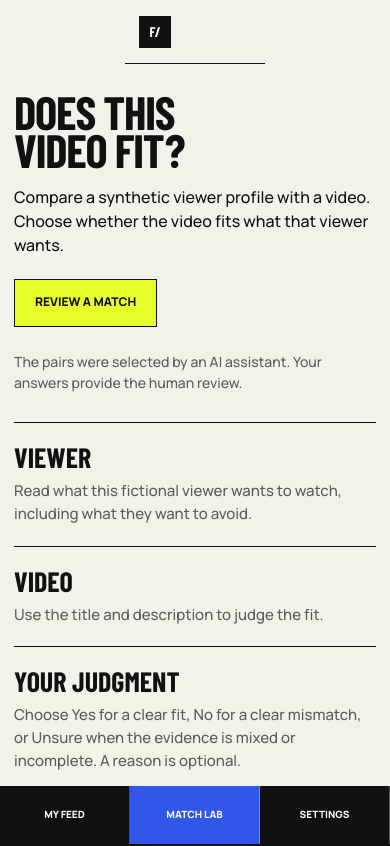
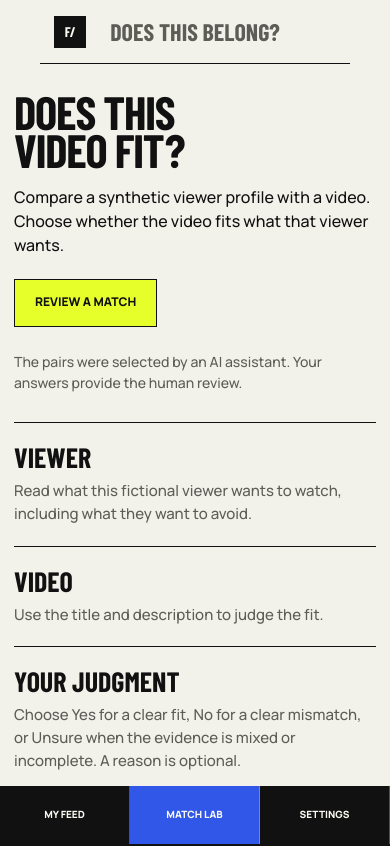
Before and after one commit to NathanPannell/finite-feed, a Next.js app in the folder frontend/: page /match in a window 390 px wide. Shown: the top 846 px of the page. Built offline with nearby package versions, Linux system fonts and the light colour scheme; a web font is replaced by a local one.

Commit message:
Keep Match Lab page titles visible on small screens

```diff
--- a/frontend/app/globals.css
+++ b/frontend/app/globals.css
@@ -762,7 +762,7 @@ h1, h2, h3 {
 
 @media (max-width: 860px) and (min-width: 681px) {
   .signal-masthead { grid-template-columns: minmax(180px, 1fr) auto; }
-  .signal-masthead-context { display: none; }
+  .signal-masthead-context-tagline { display: none; }
 }
 
 @media (max-width: 680px) {
@@ -778,7 +778,7 @@ h1, h2, h3 {
   .match-page .signal-masthead { grid-template-columns: 44px minmax(0, 1fr) 44px; }
   .match-page .signal-wordmark { font-size: 0; gap: 0; }
 
-  .signal-masthead-context, .signal-masthead > nav { display: none; }
+  .signal-masthead-context-tagline, .signal-masthead > nav { display: none; }
   .match-page .signal-masthead { grid-template-columns: 44px minmax(0, 1fr) 44px; }
   .match-page .signal-wordmark { font-size: 0; gap: 0; }
 
@@ -1091,7 +1091,7 @@ h1, h2, h3 {
  .site-footer > span { grid-column: 3; }
 }
 @media (max-width: 680px) {
- .signal-masthead-context { display: none; }
+ .signal-masthead-context-tagline { display: none; }
  .landing .signal-masthead nav { display: flex; }
  .landing .signal-masthead { grid-template-columns: 1fr auto; }
  .landing .signal-masthead nav a { display: none; }
--- a/frontend/components/site-chrome.tsx
+++ b/frontend/components/site-chrome.tsx
@@ -19,7 +19,7 @@ export function SiteHeader({ active, action, context }: SiteHeaderProps) {
           <span aria-hidden="true">F/</span>
           Finite Feed
         </Link>
-        <div className="signal-masthead-context">{context ?? <p>Your attention, better spent.</p>}</div>
+        <div className={`signal-masthead-context ${context ? "signal-masthead-context-title" : "signal-masthead-context-tagline"}`}>{context ?? <p>Your attention, better spent.</p>}</div>
         <nav aria-label="Primary navigation"><PrimaryLinks active={active} />{action}</nav>
       </header>
       <nav className="signal-mobile-nav" aria-label="Mobile navigation"><PrimaryLinks active={active} /></nav>
```
Also changed, not shown: 2 other files (tests, documents, lock files or other folders).
